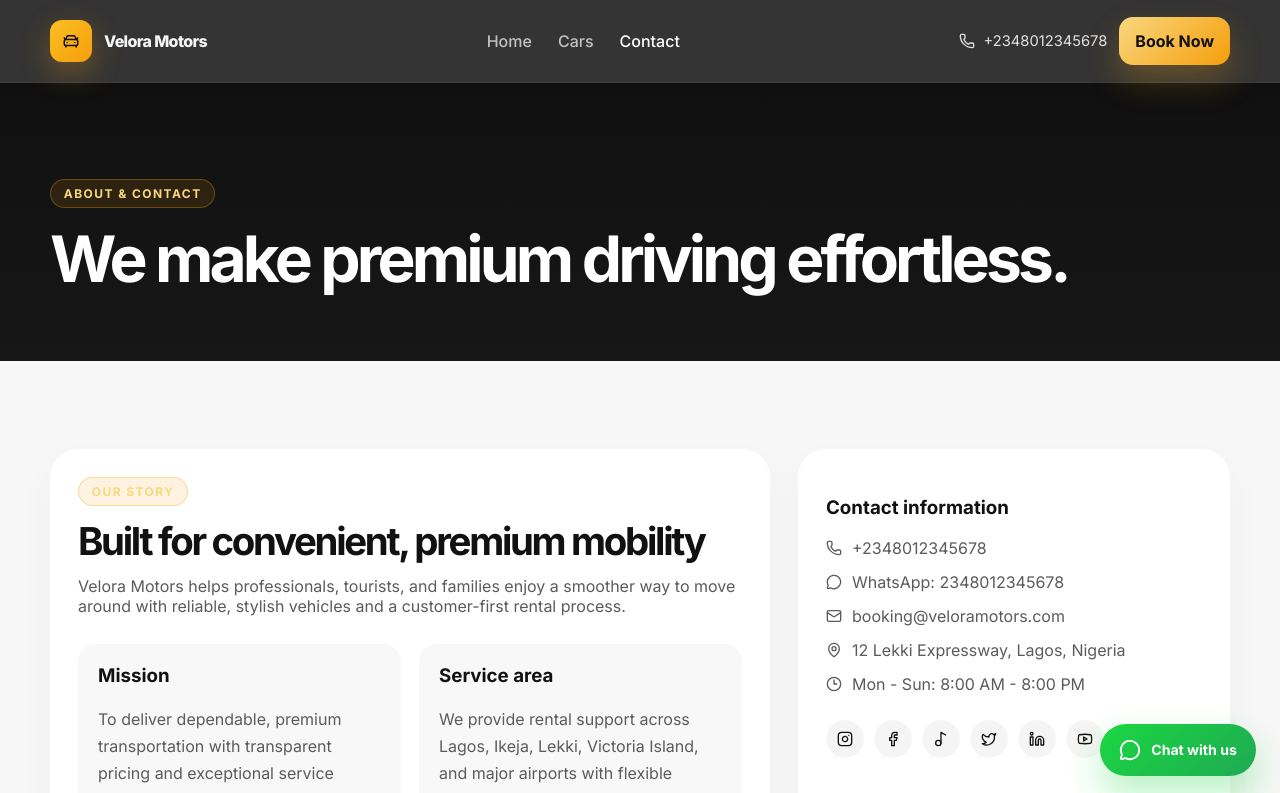
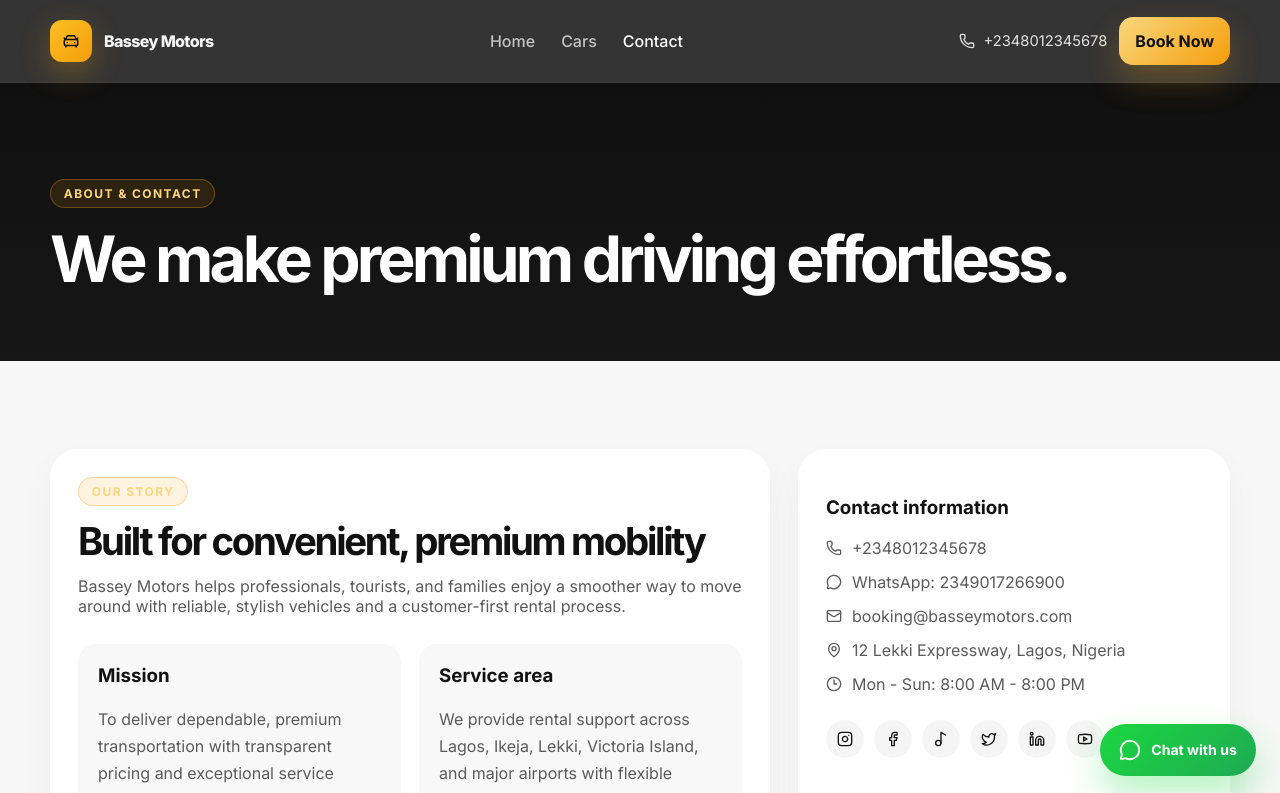
Before and after one commit to Mekudi84/car-rental, a React (Vite) app: page /contact in a window 1280 px wide. Shown: the top 793 px of the page. Built offline with nearby package versions, Linux system fonts and the light colour scheme.

Commit message:
Update business branding and WhatsApp contact

```diff
--- a/src/components/Navbar.jsx
+++ b/src/components/Navbar.jsx
@@ -23,7 +23,7 @@ function Navbar() {
   return (
     <header className={`site-header ${scrolled ? 'scrolled' : ''}`}>
       <div className="container nav-shell">
-        <Link to="/" className="brand" aria-label="Velora Motors Home">
+        <Link to="/" className="brand" aria-label={`${businessInfo.name} Home`}>
           <div className="brand-mark"><CarFront size={18} /></div>
           <div>
             <span className="brand-name">{businessInfo.name}</span>
--- a/src/config/business.js
+++ b/src/config/business.js
@@ -1,19 +1,19 @@
 export const businessInfo = {
-  name: 'Velora Motors',
+  name: 'Bassey Motors',
   tagline: 'Luxury and reliable car rental tailored for every journey.',
   phone: '+2348012345678',
-  whatsapp: '2348012345678',
-  email: 'booking@veloramotors.com',
+  whatsapp: '2349017266900',
+  email: 'booking@basseymotors.com',
   address: '12 Lekki Expressway, Lagos, Nigeria',
   businessHours: 'Mon - Sun: 8:00 AM - 8:00 PM',
   description: 'Premium car rental services delivering comfort, confidence, and convenience across Lagos and beyond.',
   socials: {
-    instagram: 'https://instagram.com/veloramotors',
-    facebook: 'https://facebook.com/veloramotors',
-    tiktok: 'https://tiktok.com/@veloramotors',
-    twitter: 'https://x.com/veloramotors',
-    linkedin: 'https://linkedin.com/company/veloramotors',
-    youtube: 'https://youtube.com/@veloramotors',
+    instagram: 'https://instagram.com/basseymotors',
+    facebook: 'https://facebook.com/basseymotors',
+    tiktok: 'https://tiktok.com/@basseymotors',
+    twitter: 'https://x.com/basseymotors',
+    linkedin: 'https://linkedin.com/company/basseymotors',
+    youtube: 'https://youtube.com/@basseymotors',
   },
 };
 
--- a/src/pages/Contact.jsx
+++ b/src/pages/Contact.jsx
@@ -28,7 +28,7 @@ function Contact() {
             <SectionTitle
               eyebrow="Our story"
               title="Built for convenient, premium mobility"
-              description="Velora Motors helps professionals, tourists, and families enjoy a smoother way to move around with reliable, stylish vehicles and a customer-first rental process."
+              description={`${businessInfo.name} helps professionals, tourists, and families enjoy a smoother way to move around with reliable, stylish vehicles and a customer-first rental process.`}
             />
 
             <div className="mini-grid">
```
